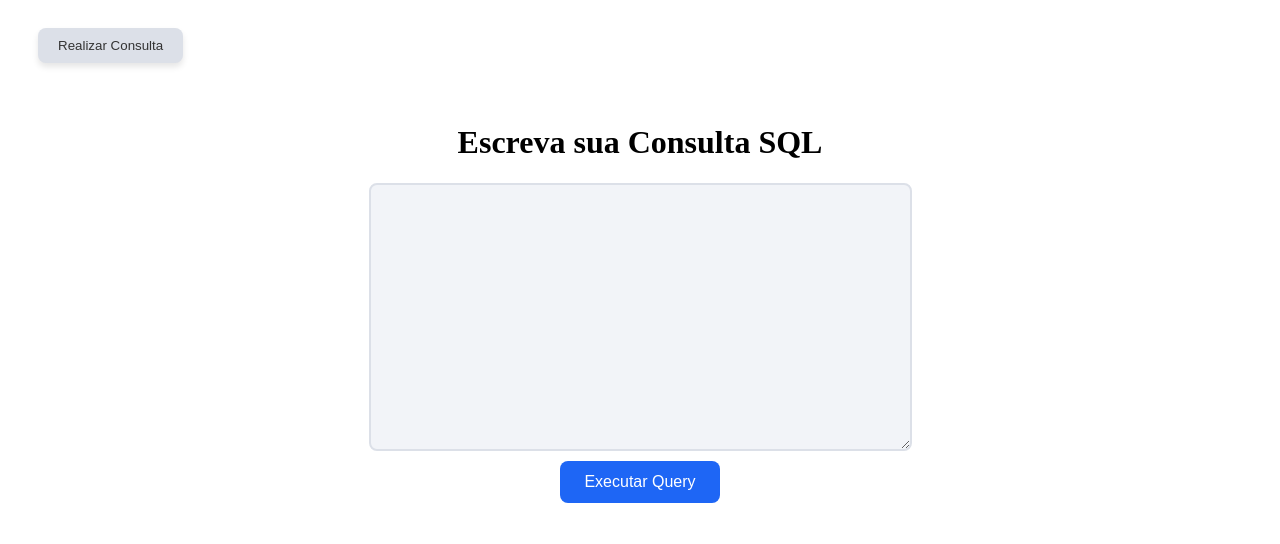
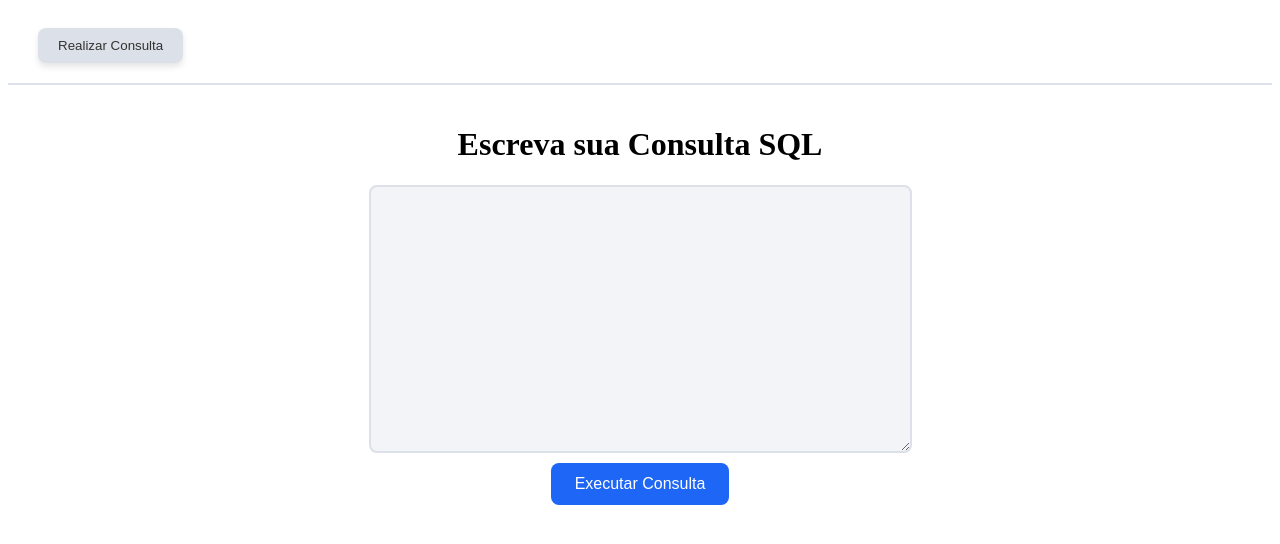
Before and after one commit to EdgarLira25/trabalhos-graduacao, a React (Create React App) app: page /query in a window 1280 px wide. Shown: the top 544 px of the page. Built offline with nearby package versions, Linux system fonts and the light colour scheme.

Commit message:
refactor: estrutura de pastas e estilização

```diff
--- a/src/App.tsx
+++ b/src/App.tsx
@@ -1,6 +1,6 @@
-import SqlQuery from './pages/SqlQuery';
-import { BrowserRouter as Router, Route, Routes } from 'react-router-dom';
+import { BrowserRouter as Router, Route, Routes, Navigate } from 'react-router-dom';
 import Header from './components/header';
+import SqlQuery from './pages/SqlQuery/SqlQuery';
 
 function App() {
     return (
@@ -8,6 +8,7 @@ function App() {
             <Header></Header>
             <Routes>
                 <Route path="/query" element={<SqlQuery />} />
+                <Route path="/" element={<Navigate to="/query" />} />
             </Routes>
         </Router>
     );
--- a/src/components/header.tsx
+++ b/src/components/header.tsx
@@ -1,5 +1,5 @@
 import { useNavigate } from 'react-router-dom';
-import { Button, HeaderContainer, Navegate, Title } from './style';
+import { Button, HeaderContainer, Navegate } from './style';
 
 const Header = () => {
     const navigate = useNavigate();
--- a/src/components/style.ts
+++ b/src/components/style.ts
@@ -6,13 +6,8 @@ export const HeaderContainer = styled.header`
       align-items: center;
       justify-content: space-between;
       padding: 20px 30px;
-      transition: background-color 0.3s ease
+      border-bottom: 2px solid #dce0e8;
 `;
-
-export const Title = styled.h1`
-    cursor: pointer;
-    margin: 0;
-`
 
 export const Button = styled.button`
   background-color: #dce0e8;
@@ -23,16 +18,9 @@ export const Button = styled.button`
   border-radius: 8px;
   box-shadow: 0px 4px 6px rgba(0, 0, 0, 0.1);
 
-  &:hover {
-    background-color: #c3c8d6;
-    box-shadow: 0px 6px 8px rgba(0, 0, 0, 0.15);
-    transform: translateY(-2px);
-  }
-
   &:active {
     background-color: #b0b5c3;
     box-shadow: 0px 2px 4px rgba(0, 0, 0, 0.1);
-    transform: translateY(0);
   }
 `;
 
--- a/src/pages/SqlQuery.tsx
+++ b/src/pages/SqlQuery/SqlQuery.tsx
@@ -1,7 +1,7 @@
 import { isAxiosError } from 'axios';
 import React, { useState } from 'react';
-import api from '../api/api';
-import { Button, Container, FormSql, Pre, TextArea, Title } from './style';
+import api from '../../api/api';
+import { Button, Container, FormSql, Pre, TextArea } from './style';
 
 const SqlQuery: React.FC = () => {
     const [query, setQuery] = useState<string>('');
@@ -21,7 +21,7 @@ const SqlQuery: React.FC = () => {
             if (isAxiosError(error)) {
                 if (error.response) {
                     setResponse(`Error: ${error.response.data}`);
-                    if (error.response.data === "no results to fetch") setResponse(`Engraçadinho você em, só aceitamos SELECT`);
+                    if (error.response.data === "no results to fetch") setResponse(`só aceitamos SELECT`);
                     return
                 }
             }
@@ -39,7 +39,7 @@ const SqlQuery: React.FC = () => {
                     rows={10}
                     cols={50}
                 />
-                <Button type="submit">Executar Query</Button>
+                <Button type="submit">Executar Consulta</Button>
             </FormSql>
             <Pre>{response}</Pre>
         </Container>
```
Also changed, not shown: src/pages/SqlQuery/style.ts (renamed from src/pages/style.ts).
